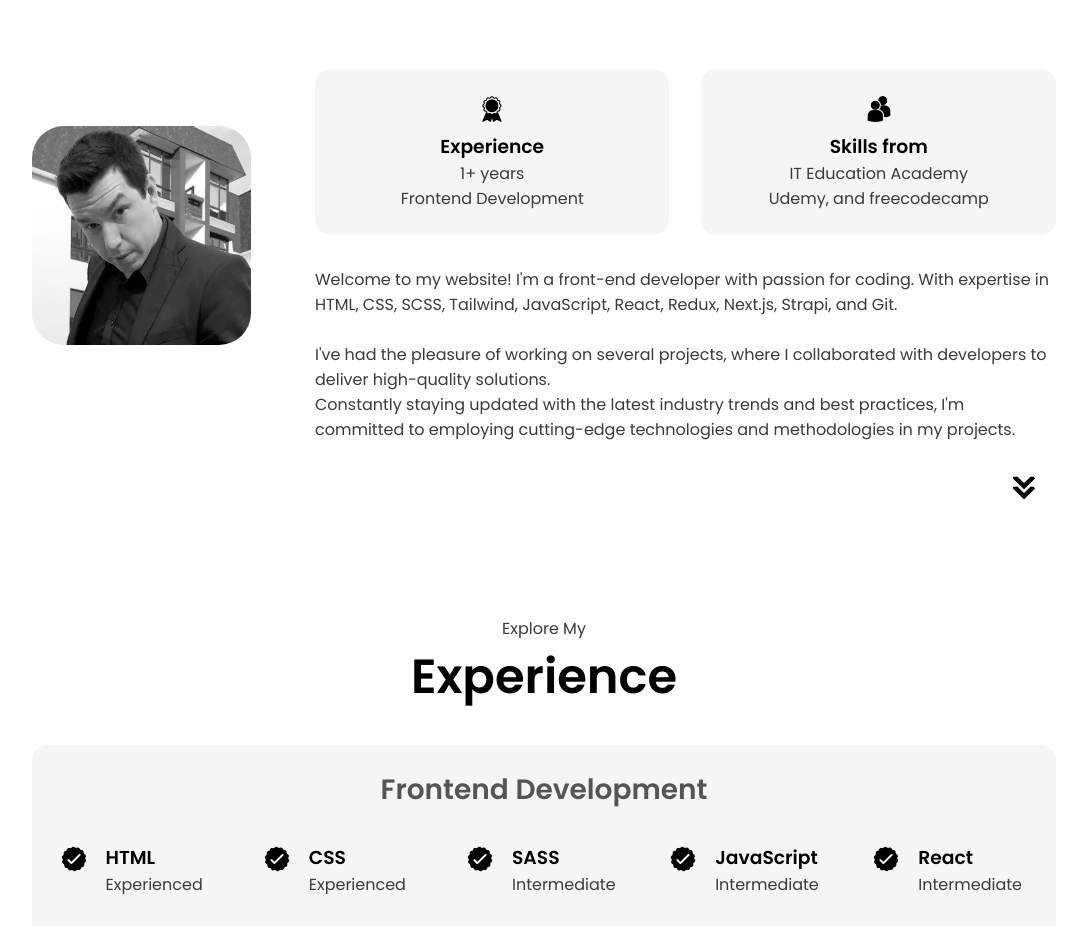
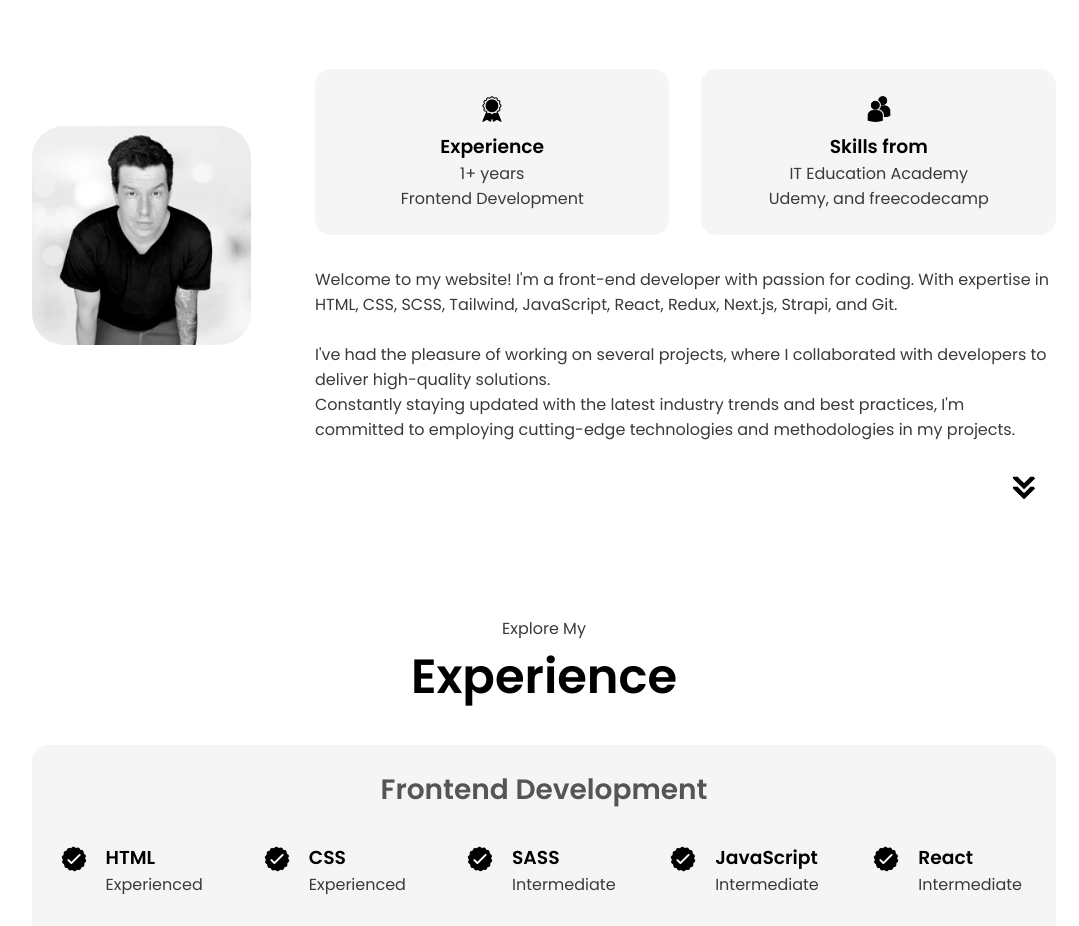
Before and after one commit to DamianDream/my_portfolio, a plain HTML site: page index.html in a window 1280 px wide. Shown: the part 1080-2006 px from the top of the page, without its empty margins (96-1175 px from the left). Drawn offline with Linux system fonts and the light colour scheme.

Commit message:
replace about me photo

```diff
--- a/index.html
+++ b/index.html
@@ -75,8 +75,8 @@
         <div class="section-container">
             <div class="section__pic-container">
                 <picture class="about-pic">
-                    <source srcset="./assets/img/Photo_ID.webp" />
-                    <img src="./assets/img/Photo_ID.jpg" alt="Dima Batalshikov">
+                    <source srcset="./assets/img/batalshikov_d_alt_id_v2.webp" />
+                    <img src="./assets/img/batalshikov_d_alt_id_v2.jpg" alt="Dima Batalshikov">
                 </picture>
             </div>
             <div class="about-details-container">
```
Also changed, not shown: assets/img/Photo_ID.jpg (deleted), assets/img/Photo_ID.webp (deleted), assets/img/batalshikov_d_alt_id_v2.jpg (added), assets/img/batalshikov_d_alt_id_v2.webp (added).
